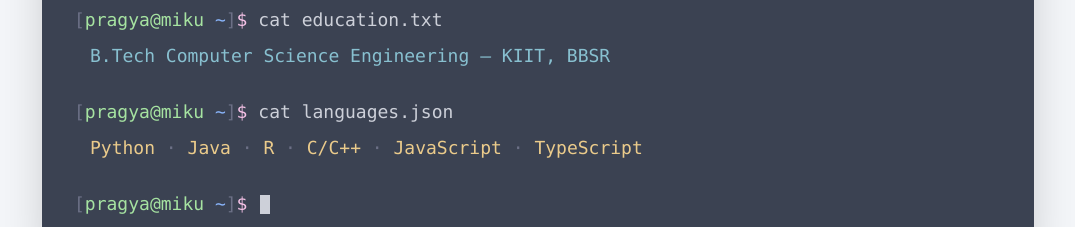
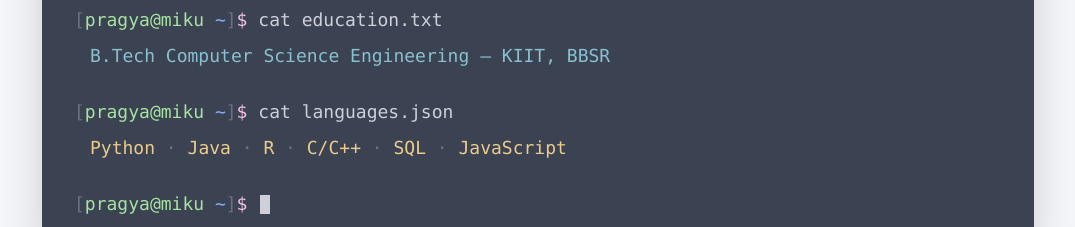
Before and after one commit to Pragya-Ghosh/decode-portfolio, a Next.js app: page / in a window 1280 px wide. Shown: the part 1060-1287 px from the top of the page, without its empty margins (102-1177 px from the left). Built offline with nearby package versions, Linux system fonts and the light colour scheme; no server answers.

Commit message:
chore: added proper programming languages to the terminal

```diff
--- a/src/data/terminal.ts
+++ b/src/data/terminal.ts
@@ -49,7 +49,7 @@
     command: 'cat languages.json',
     output: {
       kind: 'array',
-      items: ['Python', 'Java', 'R', 'C/C++', 'JavaScript', 'TypeScript'],
+      items: ['Python', 'Java', 'R', 'C/C++', 'SQL', 'JavaScript'],
     },
   },
 ];
```
